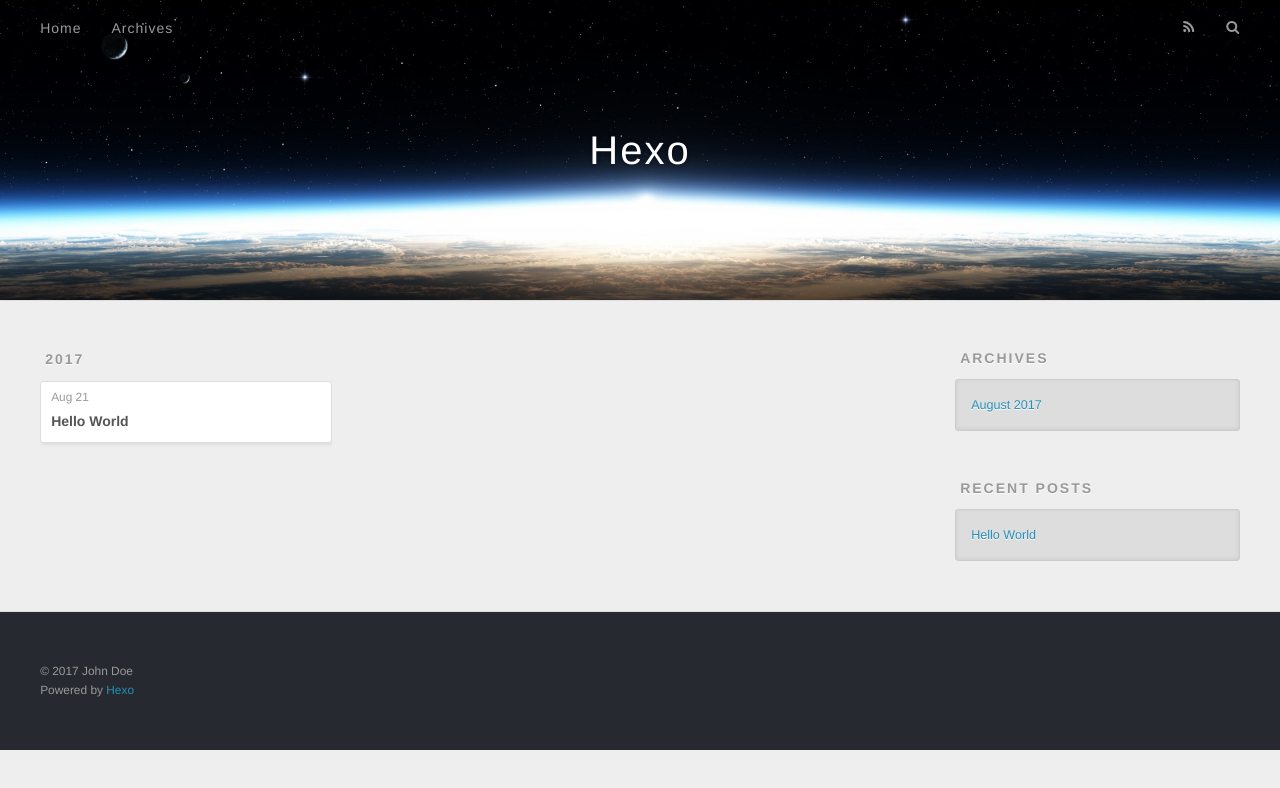
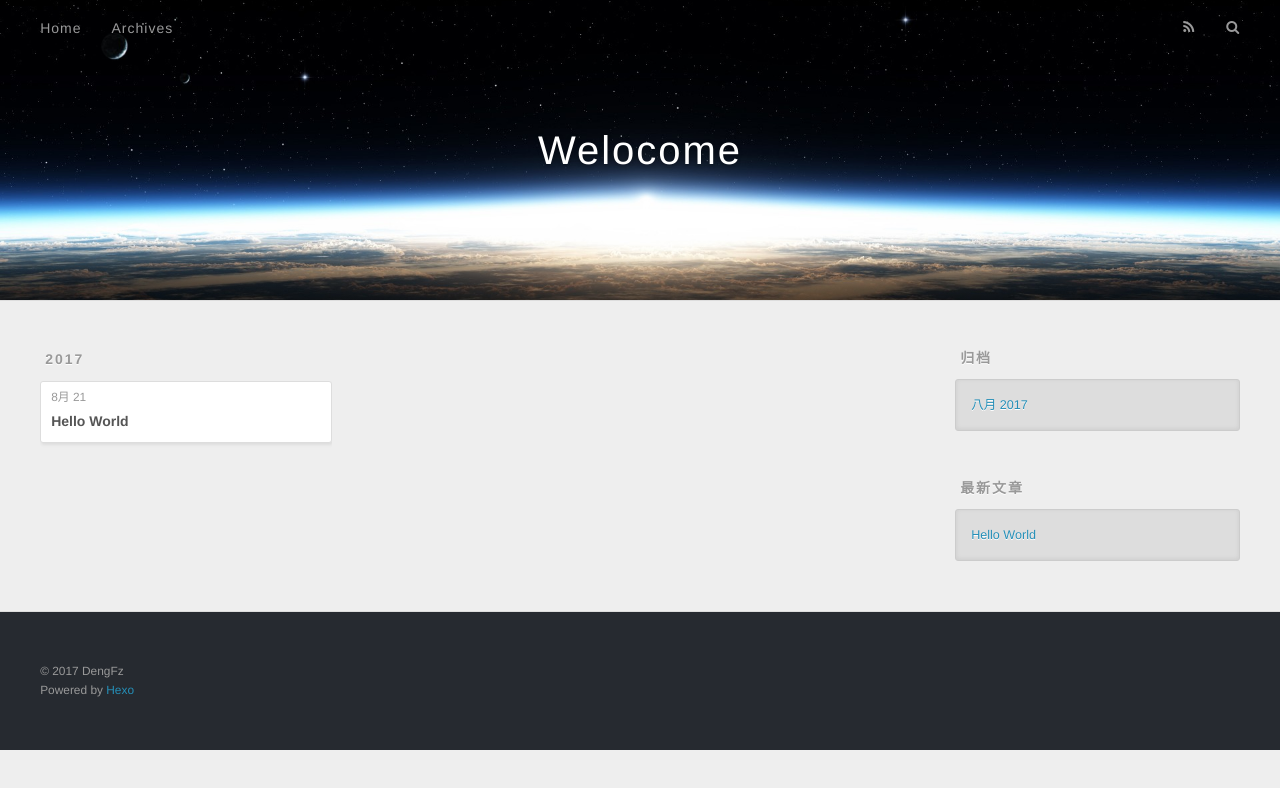
Before and after one commit to DengFz02/DengFz02.github.io, a plain HTML site: page archives/index.html in a window 1280 px wide. Drawn offline with nearby package versions, Linux system fonts and the light colour scheme.

Commit message:
Site updated: 2017-08-21 12:32:39

```diff
--- a/archives/index.html
+++ b/archives/index.html
@@ -3,16 +3,17 @@
 <head>
   <meta charset="utf-8">
 
-  <title>Archives | Hexo</title>
+  <title>归档 | Welocome</title>
   <meta name="viewport" content="width=device-width, initial-scale=1, maximum-scale=1">
   <meta property="og:type" content="website">
-<meta property="og:title" content="Hexo">
+<meta property="og:title" content="Welocome">
 <meta property="og:url" content="http://yoursite.com/archives/index.html">
-<meta property="og:site_name" content="Hexo">
+<meta property="og:site_name" content="Welocome">
+<meta property="og:locale" content="zh-CN">
 <meta name="twitter:card" content="summary">
-<meta name="twitter:title" content="Hexo">
+<meta name="twitter:title" content="Welocome">
 
-    <link rel="alternate" href="/atom.xml" title="Hexo" type="application/atom+xml">
+    <link rel="alternate" href="/atom.xml" title="Welocome" type="application/atom+xml">
 
 
     <link rel="icon" href="/favicon.png">
@@ -33,7 +34,7 @@
   <div id="header-outer" class="outer">
     <div id="header-title" class="inner">
       <h1 id="logo-wrap">
-        <a href="/" id="logo">Hexo</a>
+        <a href="/" id="logo">Welocome</a>
       </h1>
 
     </div>
@@ -50,7 +51,7 @@
 
           <a id="nav-rss-link" class="nav-icon" href="/atom.xml" title="RSS Feed"></a>
 
-        <a id="nav-search-btn" class="nav-icon" title="Search"></a>
+        <a id="nav-search-btn" class="nav-icon" title="搜索"></a>
       </nav>
       <div id="search-form-wrap">
         <form action="//google.com/search" method="get" accept-charset="UTF-8" class="search-form"><input type="search" name="q" class="search-form-input" placeholder="Search"><button type="submit" class="search-form-submit">&#xF002;</button><input type="hidden" name="sitesearch" value="http://yoursite.com"></form>
@@ -76,7 +77,7 @@
   <div class="archive-article-inner">
     <header class="archive-article-header">
       <a href="/2017/08/21/hello-world/" class="archive-article-date">
-  <time datetime="2017-08-21T03:56:49.910Z" itemprop="datePublished">Aug 21</time>
+  <time datetime="2017-08-21T03:56:49.910Z" itemprop="datePublished">8月 21</time>
 </a>
 
 
@@ -107,9 +108,9 @@
 
 
   <div class="widget-wrap">
-    <h3 class="widget-title">Archives</h3>
+    <h3 class="widget-title">归档</h3>
     <div class="widget">
-      <ul class="archive-list"><li class="archive-list-item"><a class="archive-list-link" href="/archives/2017/08/">August 2017</a></li></ul>
+      <ul class="archive-list"><li class="archive-list-item"><a class="archive-list-link" href="/archives/2017/08/">八月 2017</a></li></ul>
     </div>
   </div>
 
@@ -117,7 +118,7 @@
 
 
   <div class="widget-wrap">
-    <h3 class="widget-title">Recent Posts</h3>
+    <h3 class="widget-title">最新文章</h3>
     <div class="widget">
       <ul>
 
@@ -137,7 +138,7 @@
 
   <div class="outer">
     <div id="footer-info" class="inner">
-      &copy; 2017 John Doe<br>
+      &copy; 2017 DengFz<br>
       Powered by <a href="http://hexo.io/" target="_blank">Hexo</a>
     </div>
   </div>
```
Also changed, not shown: 2017/08/21/hello-world/index.html (+11 -10 lines), archives/2017/08/index.html (+13 -12 lines), archives/2017/index.html (+13 -12 lines), index.html (+13 -12 lines).
